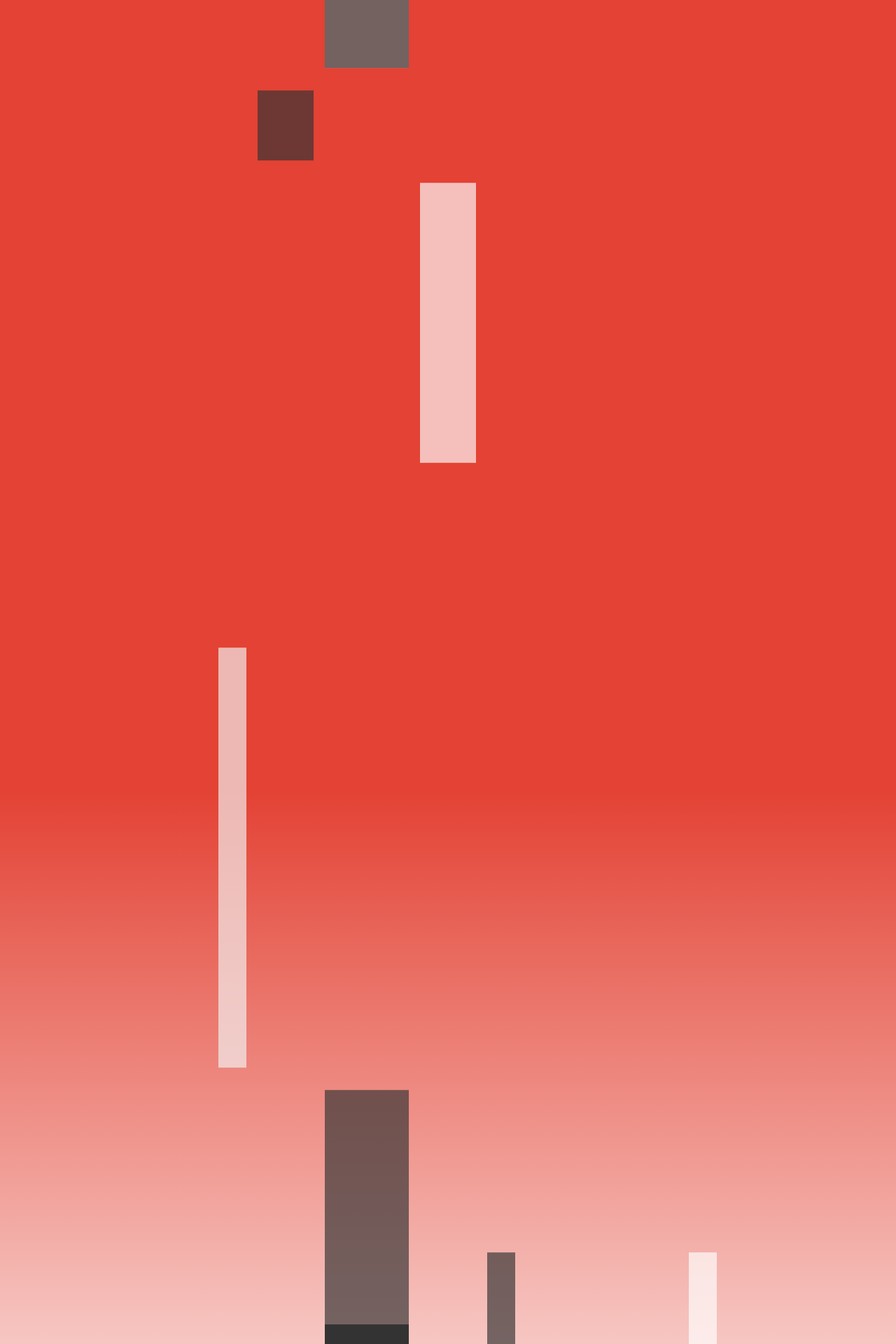
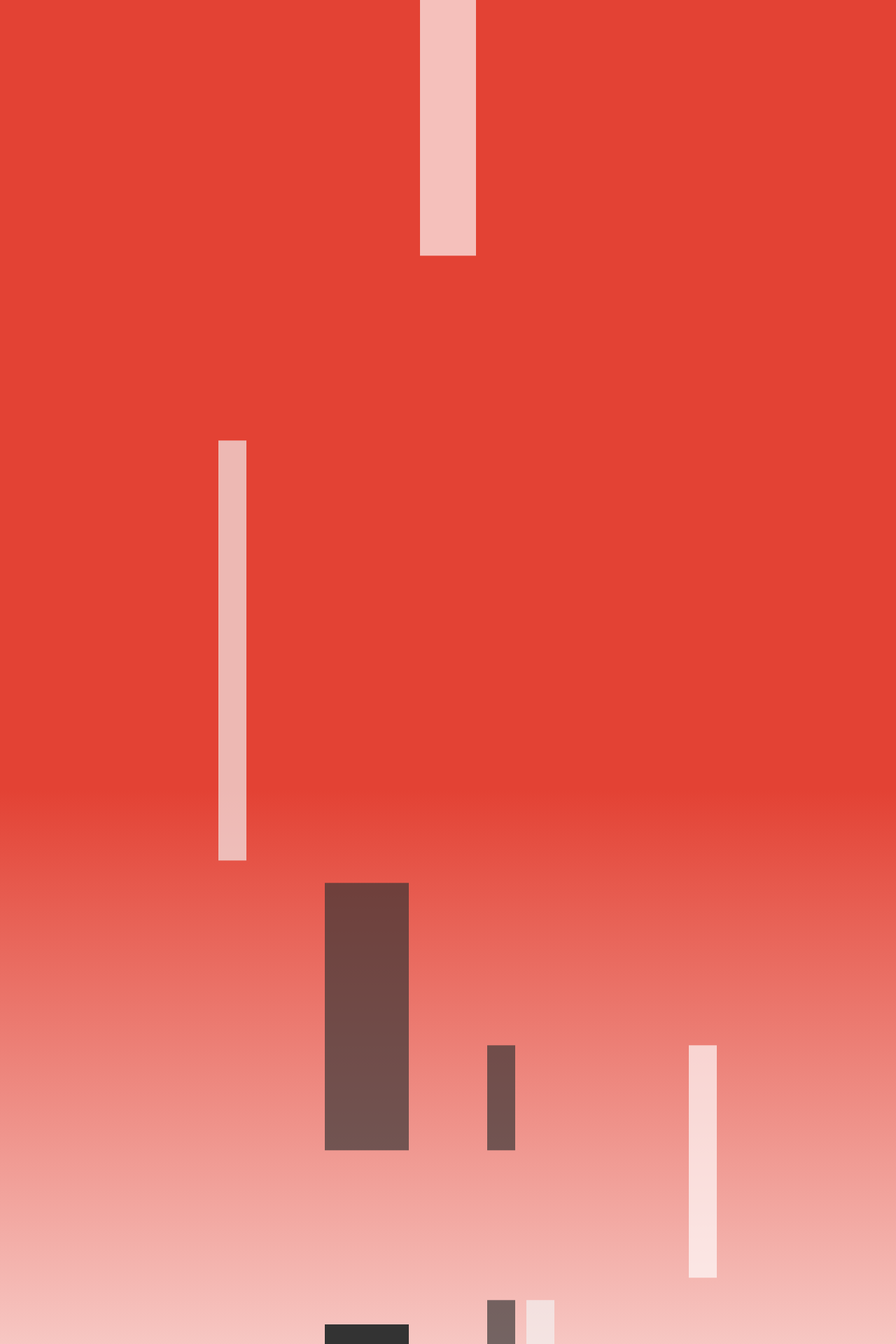
Before and after one commit to cssidy/personal-site, a Jekyll site: the page built from secret.html, in a window 1280 px wide. Shown: the top 1920 px of the page at 70% size. Built offline with Jekyll 4.4.1, drawn with Linux system fonts in a browser that asks for light colours; some web fonts are replaced.

Commit message:
Update base.css

```diff
--- a/assets/css/base.css
+++ b/assets/css/base.css
@@ -457,7 +457,6 @@ ul li {
   background: #fff;
 	-webkit-animation: slide-in-top 0.5s cubic-bezier(0.250, 0.460, 0.450, 0.940) infinite both;
 	animation: slide-in-top 0.5s cubic-bezier(0.250, 0.460, 0.450, 0.940) infinite both;
-	animation-delay: 1s;
 	animation-duration: infinite;
 }
 
@@ -485,7 +484,6 @@ ul li {
   background: #fff;
 	-webkit-animation: slide-in-top 0.5s cubic-bezier(0.250, 0.460, 0.450, 0.940) infinite both;
 	animation: slide-in-top 0.5s cubic-bezier(0.250, 0.460, 0.450, 0.940) infinite both;
-	animation-delay: 1s;
 	animation-duration: infinite;
 }
 
@@ -514,7 +512,6 @@ ul li {
   background: #333;
 	-webkit-animation: slide-in-top 0.5s cubic-bezier(0.250, 0.460, 0.450, 0.940) infinite both;
 	animation: slide-in-top 0.5s cubic-bezier(0.250, 0.460, 0.450, 0.940) infinite both;
-	animation-delay: 1s;
 	animation-duration: infinite;
 }
 
@@ -533,7 +530,6 @@ ul li {
   background: #fff;
 	-webkit-animation: slide-in-top 0.5s cubic-bezier(0.250, 0.460, 0.450, 0.940) infinite both;
 	animation: slide-in-top 0.5s cubic-bezier(0.250, 0.460, 0.450, 0.940) infinite both;
-	animation-delay: 1s;
 	animation-duration: infinite;
 }
 
@@ -552,7 +548,6 @@ ul li {
   background: #333;
 	-webkit-animation: slide-in-top 0.5s cubic-bezier(0.250, 0.460, 0.450, 0.940) infinite both;
 	animation: slide-in-top 0.5s cubic-bezier(0.250, 0.460, 0.450, 0.940) infinite both;
-	animation-delay: 1s;
 	animation-duration: infinite;
 }
 
@@ -592,14 +587,12 @@ ul li {
 		opacity: 0;
 	}
 	50% {
-		-webkit-transform: translateY(0);
-		transform: translateY(0);
 		opacity: 1;
 	}
 	100% {
-		-webkit-transform: translateY(10000);
-		transform: translateY(10000);
-		opacity: 1;
+		-webkit-transform: translateY(0);
+		transform: translateY(0);
+		opacity: 0;
 	}
 }
 @keyframes slide-in-top {
@@ -609,14 +602,12 @@ ul li {
 		opacity: 0;
 	}
 	50% {
-		-webkit-transform: translateY(0);
-		transform: translateY(0);
 		opacity: 1;
 	}
 	100% {
-		-webkit-transform: translateY(10000);
-		transform: translateY(10000);
-		opacity: 1;
+		-webkit-transform: translateY(0);
+		transform: translateY(0);
+		opacity: 0;
 	}
 }
 
```
